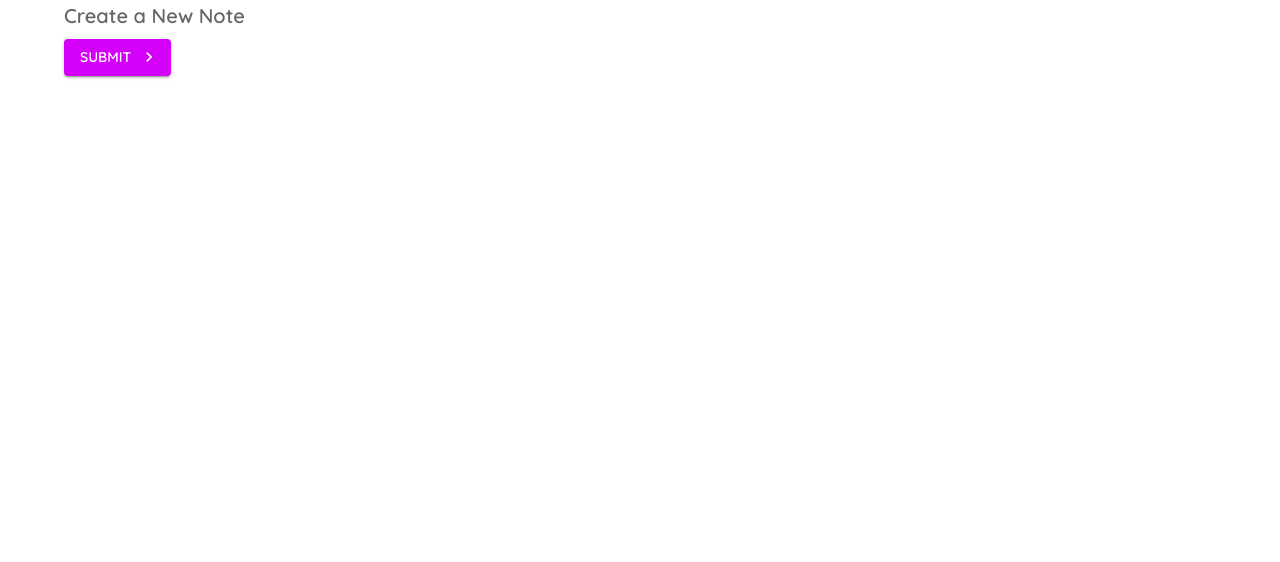
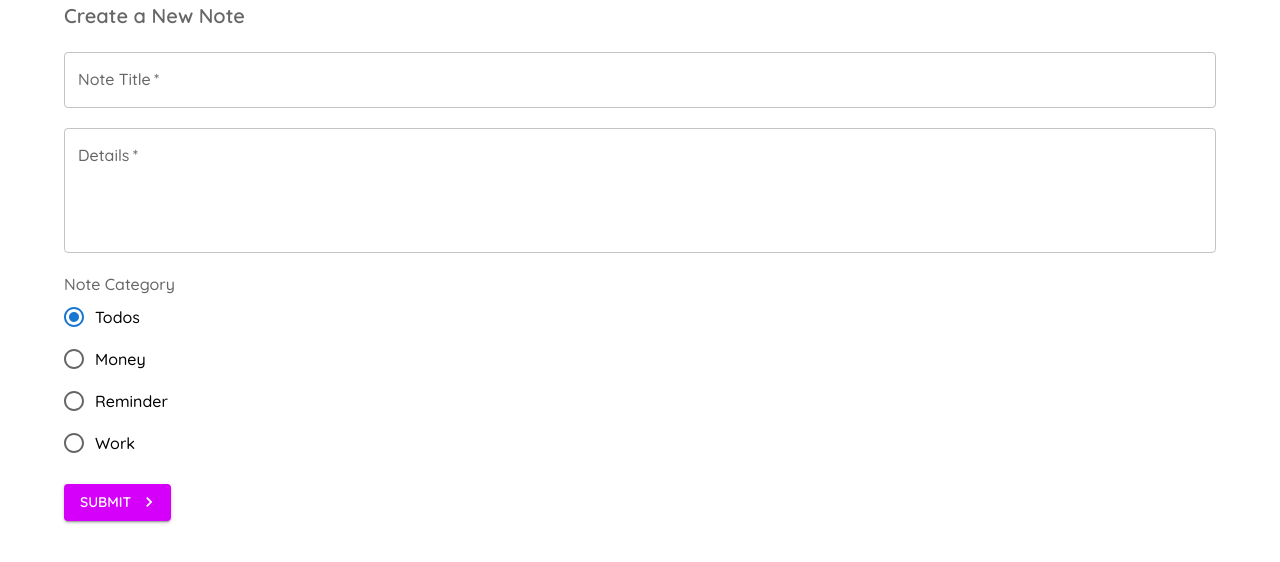
Before and after one commit to yamakou9665/material-ui-tut, a React (Create React App) app: page /create in a window 1280 px wide. Shown: the top 562 px of the page. Built offline with nearby package versions, Linux system fonts and the light colour scheme.

Commit message:
#8 まで完了

```diff
--- a/package.json
+++ b/package.json
@@ -12,6 +12,7 @@
     "@testing-library/jest-dom": "^5.11.9",
     "@testing-library/react": "^11.2.5",
     "@testing-library/user-event": "^12.7.1",
+    "json-server": "0.17.0",
     "react": "^17.0.1",
     "react-dom": "^17.0.1",
     "react-router-dom": "^5.2.0",
--- a/src/App.js
+++ b/src/App.js
@@ -2,13 +2,14 @@ import { BrowserRouter as Router, Switch, Route } from "react-router-dom";
 import Notes from "./pages/Notes";
 import Create from "./pages/Create";
 import { ThemeProvider, createMuiTheme } from "@mui/material/styles";
+import { createTheme } from "@mui/material/styles";
 import { purple } from "@mui/material/colors";
 
-const theme = createMuiTheme({
+const theme = createTheme({
   palette: {
-    primary: {
-      main: "#fefefe"
-    },
+    // primary: {
+    //   main: "#fefefe"
+    // },
     secondary: purple
   },
   typography: {
--- a/src/pages/Create.js
+++ b/src/pages/Create.js
@@ -1,13 +1,65 @@
-import React from "react";
+import React, { useState } from "react";
 import Typography from "@mui/material/Typography";
 import Button from "@mui/material/Button";
 import Container from "@mui/material/Container";
-import { makeStyles } from "@material-ui/core/styles";
+import Radio from "@mui/material/Radio";
+import RadioGroup from "@mui/material/RadioGroup";
+import FormControlLabel from "@mui/material/FormControlLabel";
+import FormLabel from "@mui/material/FormLabel";
+import { makeStyles } from "@mui/styles";
 import KeyboardArrowRightIcon from "@mui/icons-material/KeyboardArrowRight";
+import TextField from "@mui/material/TextField";
+import { styled } from "@mui/material/styles";
+import { FormControl } from "@mui/material";
 
-const useStyles = makeStyles({});
+/**
+ * これはv4までの書き方
+ */
+// const useStyles = makeStyles({
+//   field: {
+//     marginTop: 20,
+//     marginBottom: 20,
+//     display: "block"
+//   }
+// });
+
+/**
+ * v5では以下の書き方が奨励されている
+ */
+const CustomField = styled(TextField)({
+  marginTop: 20,
+  marginBottom: 20,
+  display: "block"
+});
+
+/**
+ * カスタムコンポーネント（？）を他のクラスにも継承したい場合は、.withComponentを使うと良い
+ * classNameとかやるよりは楽なのか？
+ */
+const CustomFormControl = CustomField.withComponent(FormControl);
 
 export default function Create() {
+  const [title, setTitle] = useState("");
+  const [detail, setDetail] = useState("");
+  const [titleError, setTitleError] = useState(false);
+  const [detailError, setDetailError] = useState(false);
+  const [category, setCategory] = useState("todos");
+  const handleSubmit = (e) => {
+    e.preventDefault();
+    setTitleError(false);
+    setDetailError(false);
+
+    if (title === "") {
+      setTitleError(true);
+    }
+
+    if (detail === "") {
+      setDetailError(true);
+    }
+    if (title && detail) {
+      console.log(title, detail, category);
+    }
+  };
   return (
     <Container>
       <Typography
@@ -18,8 +70,45 @@ export default function Create() {
       >
         Create a New Note
       </Typography>
+      <form noValidate autoComplete="off" onSubmit={handleSubmit}>
+        <CustomField
+          onChange={(e) => setTitle(e.target.value)}
+          label="Note Title"
+          variant="outlined"
+          color="secondary"
+          fullWidth
+          required
+          error={titleError}
+        />
+        <CustomField
+          onChange={(e) => setDetail(e.target.value)}
+          label="Details"
+          variant="outlined"
+          color="secondary"
+          multiline
+          rows={4}
+          fullWidth
+          required
+          error={detailError}
+        />
+        <CustomFormControl>
+          <FormLabel>Note Category</FormLabel>
+          <RadioGroup
+            value={category}
+            onChange={(e) => setCategory(e.target.value)}
+          >
+            <FormControlLabel value="todos" control={<Radio />} label="Todos" />
+            <FormControlLabel value="money" control={<Radio />} label="Money" />
+            <FormControlLabel
+              value="reminder"
+              control={<Radio />}
+              label="Reminder"
+            />
+            <FormControlLabel value="work" control={<Radio />} label="Work" />
+          </RadioGroup>
+        </CustomFormControl>
         <Button
-        onClick={() => console.log("Yout clicked me!")}
+          // onClick={() => console.log("Yout clicked me!")}
           type="submit"
           color="secondary"
           variant="contained"
@@ -27,6 +116,7 @@ export default function Create() {
         >
           Submit
         </Button>
+      </form>
     </Container>
   );
 }
```
Lines whose indentation alone changed are shown as unchanged.
